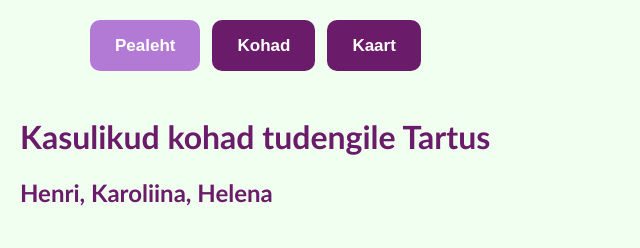
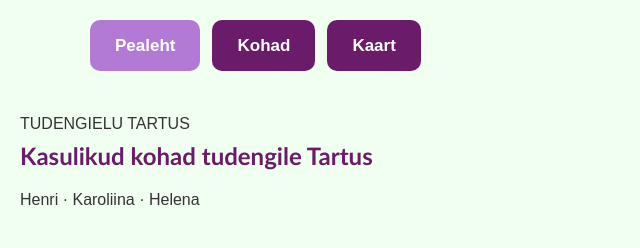
Before and after one commit to henriausin-svg/Leheprojekt26_purgi, a plain HTML site: page index.html in a window 1280 px wide. Shown: the whole page, without its empty margins (0-640 px from the left). Drawn offline with Linux system fonts and the light colour scheme.

Commit message:
kujundust

```diff
--- a/css/index.css
+++ b/css/index.css
@@ -1,7 +1,202 @@
 # Pealehe kujundus
 
 .avaleht {
-    max-width: 1000px;
+    min-height: calc(100vh - 120px);
+    max-width: 1200px;
     margin: 0 auto;
-    padding: 40px 20px;
+    padding: 20px;
+    display: flex;
+    align-items: center;
+    justify-content: center;
 }
+
+.hero {
+    width: 100%;
+    min-height: 70vh;
+
+    display: flex;
+    align-items: center;
+    justify-content: center;
+    text-align: center;
+    position: relative;
+    overflow: hidden;
+    border-radius: 30px;
+    background:
+        radial-gradient(
+            circle at 20% 20%,
+            rgba(178, 122, 213, 0.35),
+            transparent 30%
+        ),
+
+        radial-gradient(
+            circle at 80% 70%,
+            rgba(106, 27, 106, 0.25),
+            transparent 35%
+        ),
+
+        linear-gradient(
+            135deg,
+            #fffaff 0%,
+            #f7f1fa 50%,
+            #e9f7ee 100%
+        );
+
+    box-shadow:
+        0 20px 60px rgba(106, 27, 106, 0.15);
+}
+
+
+/* Dekoratiivne lilla ring vasakus ülanurgas */
+
+.hero::before {
+    content: "";
+    position: absolute;
+    width: 300px;
+    height: 300px;
+    border-radius: 50%;
+    background: rgba(178, 122, 213, 0.15);
+    top: -120px;
+    left: -100px;
+}
+
+/* Dekoratiivne ring paremas alanurgas */
+
+.hero::after {
+    content: "";
+    position: absolute;
+    width: 400px;
+    height: 400px;
+    border-radius: 50%;
+    border: 2px solid rgba(106, 27, 106, 0.08);
+    right: -150px;
+    bottom: -180px;
+}
+
+/* pealkiri ja tekst */
+
+.hero-sisu {
+    position: relative;
+    z-index: 2;
+    width: min(800px, 90%);
+}
+
+/* Väike tekst pealkirja kohal */
+
+.eellugu {
+    margin-bottom: 18px;
+    color: var(--color-purple);
+    font-size: 14px;
+    font-weight: bold;
+    letter-spacing: 4px;
+}
+
+/* Peamine pealkiri */
+
+.hero h1 {
+    margin: 0;
+    color: var(--color-purple);
+    font-family: var(--font-heading);
+    font-size: clamp(42px, 8vw, 92px);
+    line-height: 0.95;
+    letter-spacing: -3px;
+    text-wrap: balance;
+}
+
+/* Pealkirja teine rida */
+
+.hero h1 span {
+    display: block;
+    color: #333333;
+    font-family: var(--font-original);
+    font-style: italic;
+    font-weight: normal;
+    font-size: 0.65em;
+    margin-top: 15px;
+    letter-spacing: -1px;
+}
+
+/* Autorite nimed */
+
+.autorid {
+    margin-top: 35px;
+    font-size: 18px;
+    color: #666666;
+    letter-spacing: 2px;
+}
+
+
+/* naigeerimise lingis */
+
+.hero-lingid {
+    margin-top: 35px;
+    display: flex;
+    justify-content: center;
+    align-items: center;
+    gap: 15px;
+    flex-wrap: wrap;
+}
+
+.hero-lingid a {
+    padding: 13px 25px;
+    border-radius: 50px;
+    background-color: var(--color-purple);
+    color: white;
+    font-weight: bold;
+    box-shadow:
+        0 8px 20px rgba(106, 27, 106, 0.18);
+    transition:
+        transform 0.2s ease,
+        background-color 0.2s ease,
+        box-shadow 0.2s ease;
+}
+
+
+/* Hiirega lingi kohal */
+
+.hero-lingid a:hover {
+    background-color: var(--color-purple-hover);
+    color: white;
+    text-decoration: none;
+    transform: translateY(-3px);
+    box-shadow:
+        0 12px 25px rgba(106, 27, 106, 0.25);
+}
+
+
+/* telefoni jaoks kohandamine */
+
+@media (max-width: 600px) {
+
+    .avaleht {
+        padding: 10px;
+    }
+
+    .hero {
+        min-height: 75vh;
+        border-radius: 20px;
+    }
+
+    .hero h1 {
+        font-size: clamp(38px, 13vw, 65px);
+        letter-spacing: -2px;
+    }
+
+    .eellugu {
+        font-size: 11px;
+        letter-spacing: 3px;
+    }
+
+    .autorid {
+        font-size: 15px;
+    }
+
+    .hero-lingid {
+        flex-direction: column;
+    }
+
+    .hero-lingid a {
+        width: 100%;
+        max-width: 250px;
+        text-align: center;
+    }
+}
--- a/index.html
+++ b/index.html
@@ -1,7 +1,13 @@
 <!-- pealeht-->
 <!DOCTYPE html>
+<html lang='et'>
+ <head>
+        <meta charset="UTF-8">
+        <link rel="stylesheet" href="css/common.css" >
+        <title>Kasulikud kohad tudengile Tartus</title>
+    </head>
 <body>
-    <!-- nav -->
+
 <header>
     <nav class="menyy" aria-label="Põhinavigatsioon">
         <a href="index.html" aria-current="page">Pealeht</a>
@@ -9,16 +15,26 @@
         <a href="kaart.html">Kaart</a>
     </nav>
 </header>
-</body>
 
-<html>
-    <head>
-        <meta charset="UTF-8">
-        <link rel="stylesheet" href="css/common.css" >
-        <title>Kasulikud kohad tudengile Tartus</title>
-    </head>
-    <body>
-        <h1>Kasulikud kohad tudengile Tartus</h1>
-        <h2>Henri, Karoliina, Helena</h2>
+<main class="avaleht">
+    <section class="hero">
+        <div class="hero-sisu">
+
+            <p class="eellugu">TUDENGIELU TARTUS</p>
+
+            <h1>
+                Kasulikud kohad
+                <span>tudengile Tartus</span>
+            </h1>
+
+            <p class="autorid">
+                Henri · Karoliina · Helena
+            </p>
+        </div>
+    </section>
+</main>
+
 </body>
 </html>
+
+</html>
```
Lines whose indentation alone changed are shown as unchanged.
